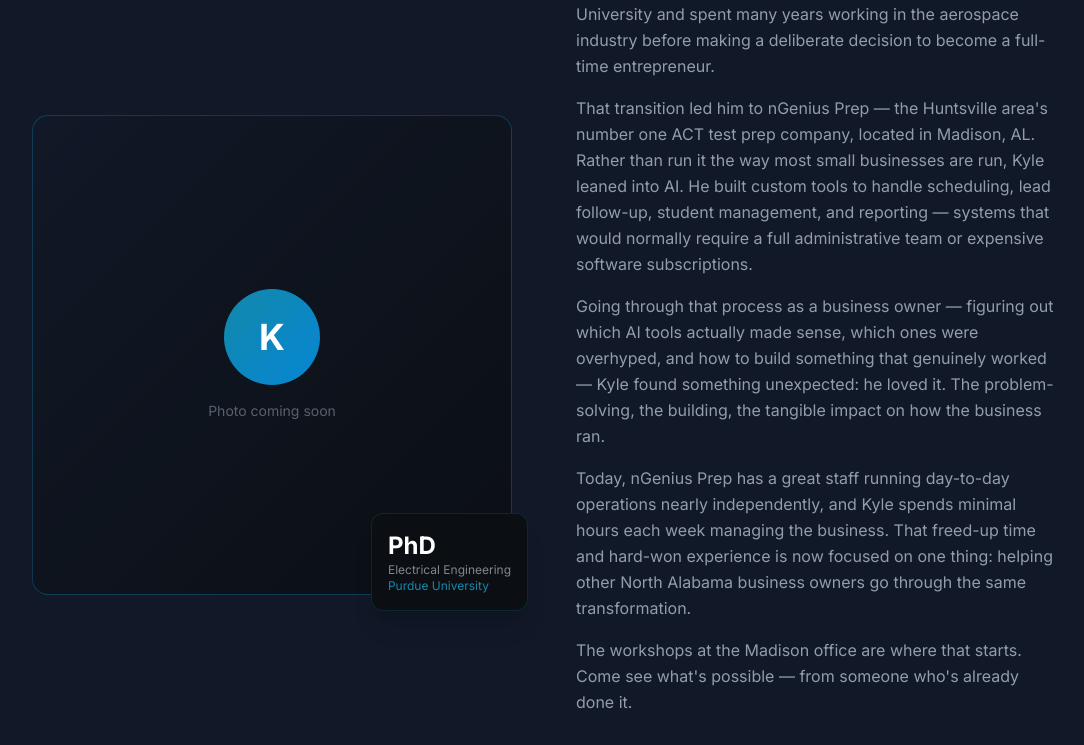
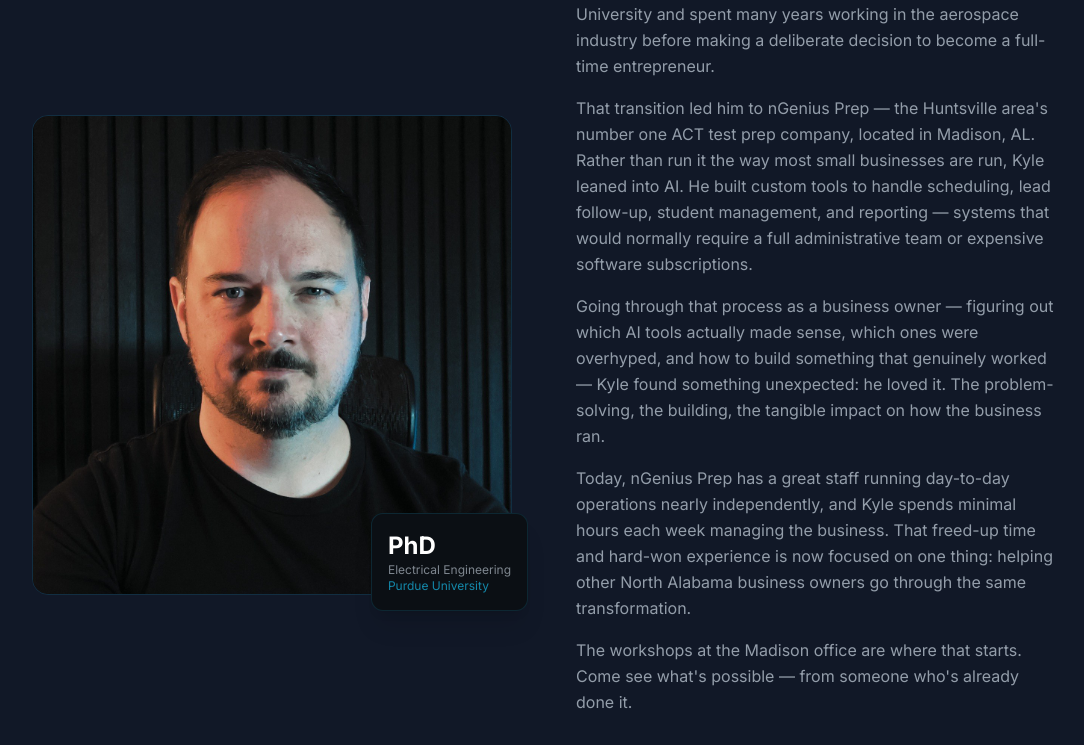
Before and after one commit to fourstonesdigital/fourstones-ai, a Next.js app: page /about in a window 1280 px wide. Shown: the part 645-1390 px from the top of the page, without its empty margins (96-1180 px from the left). Built offline with nearby package versions, Linux system fonts and the light colour scheme.

Commit message:
Add Kyle's photo to About page

```diff
--- a/app/about/page.tsx
+++ b/app/about/page.tsx
@@ -1,4 +1,5 @@
 import Link from 'next/link';
+import Image from 'next/image';
 import { ArrowRight, Award, Cpu, Building2, GraduationCap } from 'lucide-react';
 
 const credentials = [
@@ -56,15 +57,17 @@ export default function AboutPage() {
       {/* Bio + Photo */}
       <section className="py-20 px-6 bg-[#111827]">
         <div className="max-w-5xl mx-auto grid md:grid-cols-2 gap-16 items-center">
-          {/* Photo placeholder */}
+          {/* Photo */}
           <div className="relative">
-            <div className="aspect-square rounded-2xl bg-gradient-to-br from-[#1488AA]/20 to-[#0686D4]/10 border border-[#1488AA]/20 flex items-center justify-center overflow-hidden">
-              <div className="w-full h-full bg-gradient-to-br from-[#111827] to-[#0B0F14] flex flex-col items-center justify-center gap-4">
-                <div className="w-24 h-24 rounded-full bg-gradient-to-br from-[#1488AA] to-[#0686D4] flex items-center justify-center text-4xl font-bold text-white">
-                  K
-                </div>
-                <p className="text-[#CBD5E1]/40 text-sm">Photo coming soon</p>
-              </div>
+            <div className="aspect-square rounded-2xl overflow-hidden border border-[#1488AA]/20">
+              <Image
+                src="/images/kyle.jpg"
+                alt="Kyle Montgomery — Four Stones AI"
+                width={800}
+                height={800}
+                className="w-full h-full object-cover object-top"
+                priority
+              />
             </div>
             {/* Credential card */}
             <div className="absolute -bottom-4 -right-4 p-4 rounded-xl bg-[#0B0F14] border border-[#1488AA]/20 shadow-xl">
```
Also changed, not shown: public/images/kyle.jpg (added).
